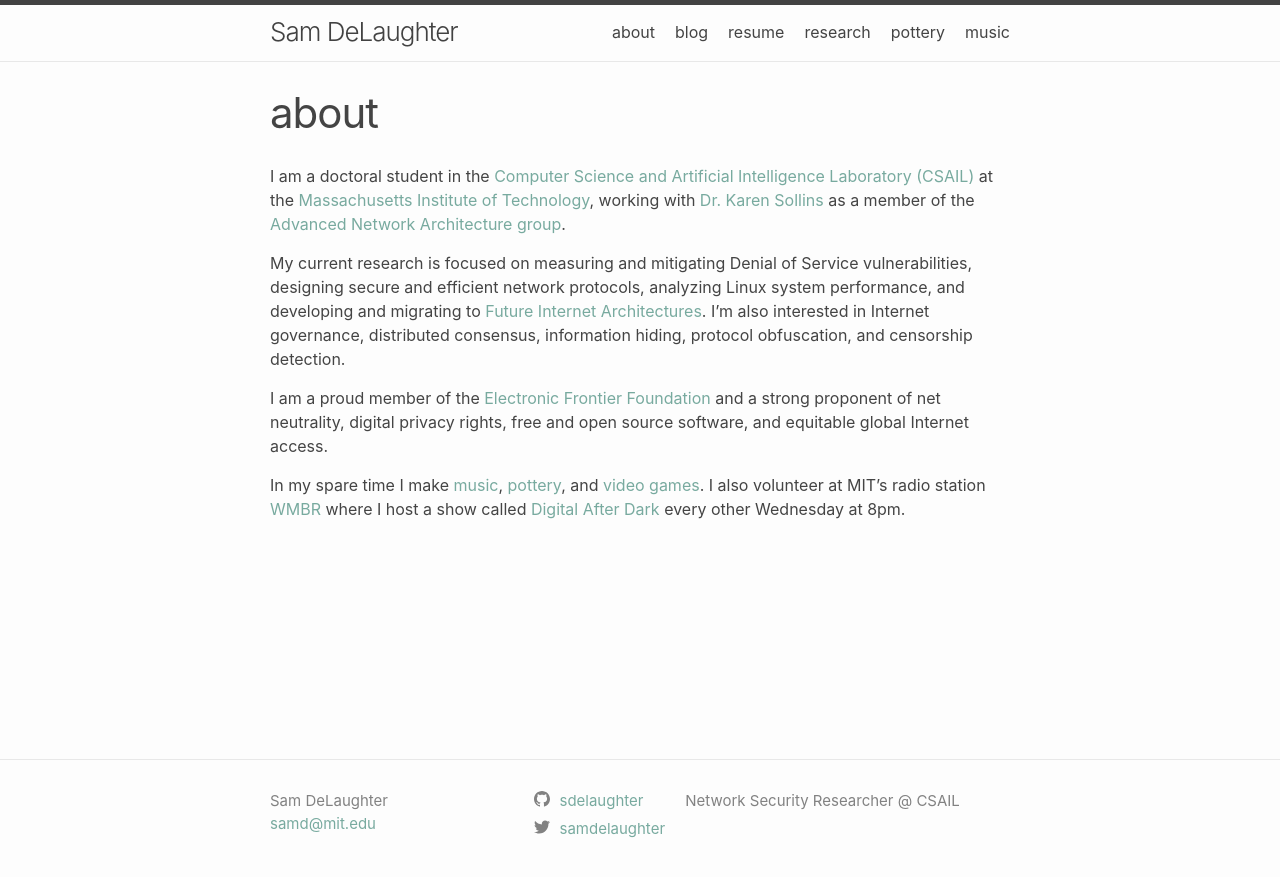
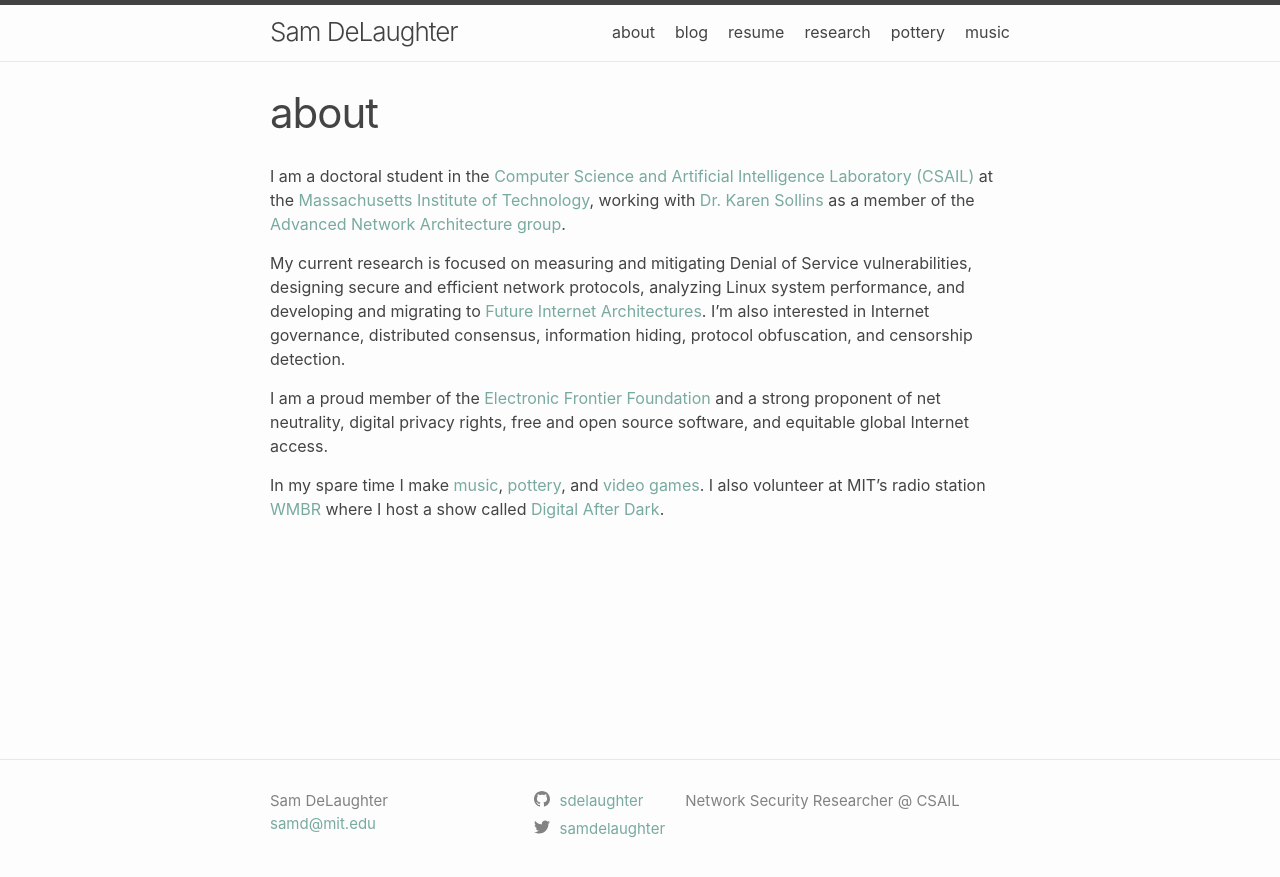
Before and after one commit to sdelaughter/sdelaughter.github.io, a Jekyll site: the page built from about.md, in a window 1280 px wide. Shown: the top 877 px of the page. Built offline with Jekyll 4.4.1, drawn with Linux system fonts in a browser that asks for light colours.

Commit message:
remove radio show time

```diff
--- a/about.md
+++ b/about.md
@@ -10,4 +10,4 @@ My current research is focused on measuring and mitigating Denial of Service vul
 
 I am a proud member of the [Electronic Frontier Foundation](https://www.eff.org) and a strong proponent of net neutrality, digital privacy rights, free and open source software, and equitable global Internet access.
 
-In my spare time I make [music](https://sdlwdr.bandcamp.com), [pottery](pottery.md), and [video games](https://samdelaughter.itch.io).  I also volunteer at MIT's radio station [WMBR](https://wmbr.org) where I host a show called [Digital After Dark](http://digitalafterdark.com) every other Wednesday at 8pm.
+In my spare time I make [music](https://sdlwdr.bandcamp.com), [pottery](pottery.md), and [video games](https://samdelaughter.itch.io).  I also volunteer at MIT's radio station [WMBR](https://wmbr.org) where I host a show called [Digital After Dark](http://digitalafterdark.com).
```
